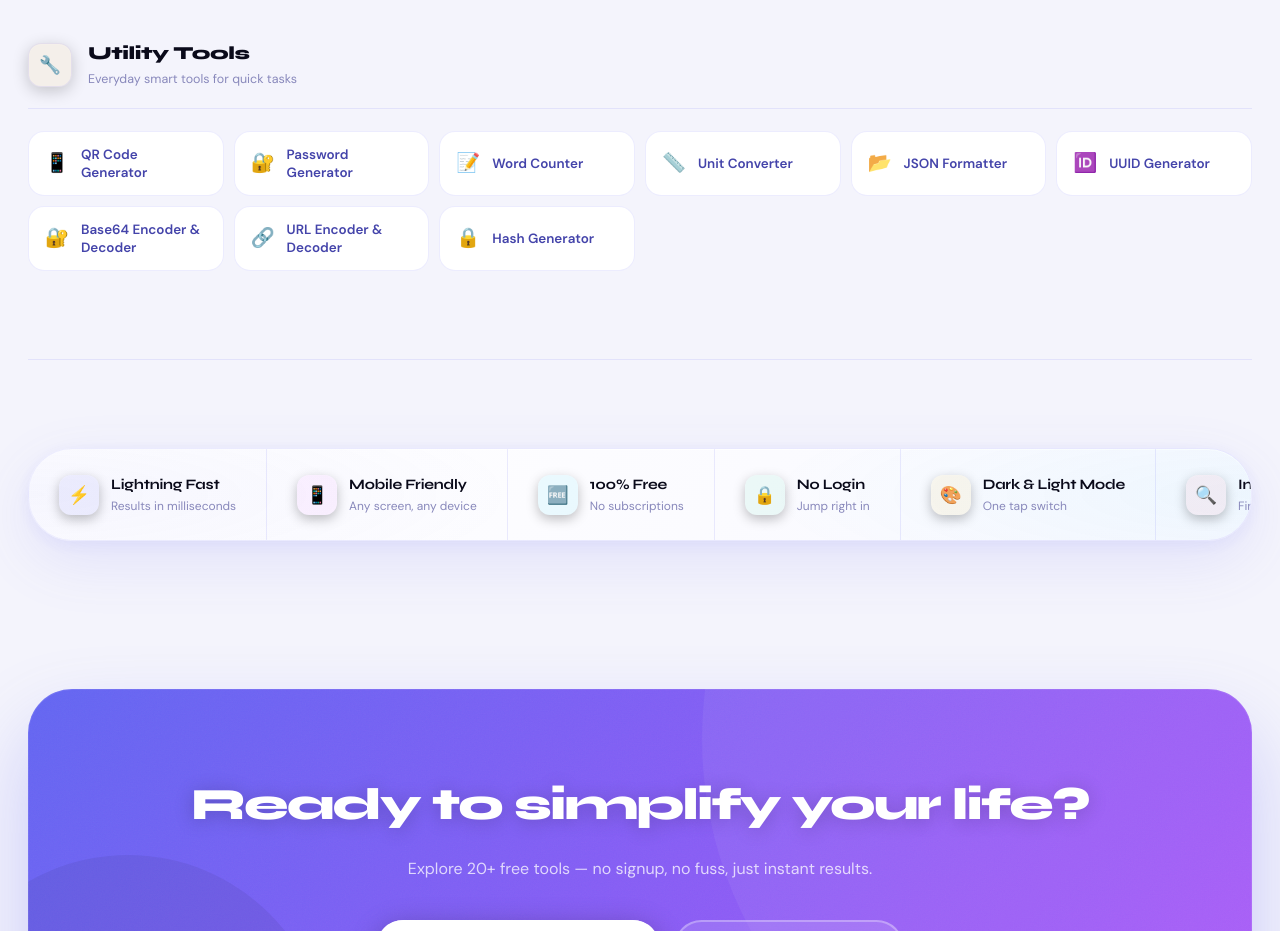
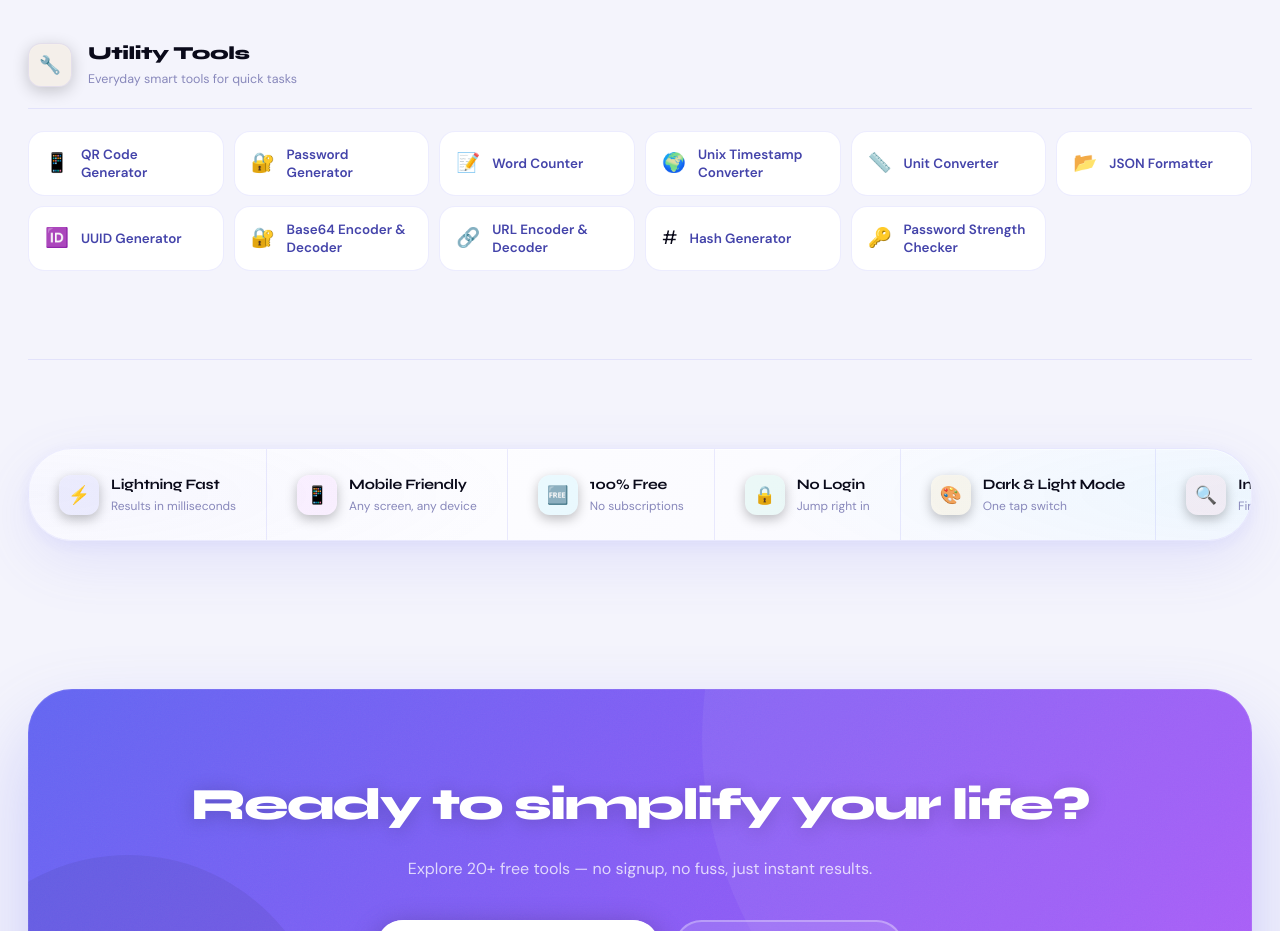
Before and after one commit to kvigneshwaran178-bit/quicktools, a plain HTML site: page index.html in a window 1280 px wide. Shown: the part 3700-4631 px from the top of the page. Drawn offline with Linux system fonts and the light colour scheme.

Commit message:
Update index.html

```diff
--- a/index.html
+++ b/index.html
@@ -1381,12 +1381,14 @@
               <a href="./tools/qr-code-generator.html" class="tool-pill" role="listitem" aria-label="QR Code Generator"><span class="tp-emoji">📱</span><span class="tp-name">QR Code Generator</span></a>
               <a href="./tools/password-generator.html" class="tool-pill" role="listitem" aria-label="Password Generator"><span class="tp-emoji">🔐</span><span class="tp-name">Password Generator</span></a>
               <a href="./tools/word-counter.html" class="tool-pill" role="listitem" aria-label="Word Counter"><span class="tp-emoji">📝</span><span class="tp-name">Word Counter</span></a>
+              <a href="./tools/unix-timestamp-converter.html" class="tool-pill" role="listitem" aria-label="Unix Timestamp Converter"><span class="tp-emoji">🌍</span><span class="tp-name">Unix Timestamp Converter</span></a>
               <a href="./tools/unit-converter.html" class="tool-pill" role="listitem" aria-label="Unit Converter"><span class="tp-emoji">📏</span><span class="tp-name">Unit Converter</span></a>
               <a href="./tools/json-formatter.html" class="tool-pill" role="listitem" aria-label="JSON Formatter"><span class="tp-emoji">📂</span><span class="tp-name">JSON Formatter</span></a>
               <a href="./tools/uuid-generator.html" class="tool-pill" role="listitem" aria-label="UUID Generator"><span class="tp-emoji">🆔</span><span class="tp-name">UUID Generator</span></a>
               <a href="./tools/base64-encoder-decoder.html" class="tool-pill" role="listitem" aria-label="Base64 Encoder & Decoder"><span class="tp-emoji">🔐</span><span class="tp-name">Base64 Encoder & Decoder</span></a>
               <a href="./tools/url-encoder-decoder.html" class="tool-pill" role="listitem" aria-label="URL Encoder & Decoder"><span class="tp-emoji">🔗</span><span class="tp-name">URL Encoder & Decoder</span></a>
-              <a href="./tools/hash-generator.html" class="tool-pill" role="listitem" aria-label="Hash Generator"><span class="tp-emoji">🔒</span><span class="tp-name">Hash Generator</span></a>
+              <a href="./tools/hash-generator.html" class="tool-pill" role="listitem" aria-label="Hash Generator"><span class="tp-emoji">#</span><span class="tp-name">Hash Generator</span></a>
+              <a href="./tools/password-strength-checker.html" class="tool-pill" role="listitem" aria-label="Password Strength Checker"><span class="tp-emoji">🔑</span><span class="tp-name">Password Strength Checker</span></a>
             </div>
           </div>
 
```
